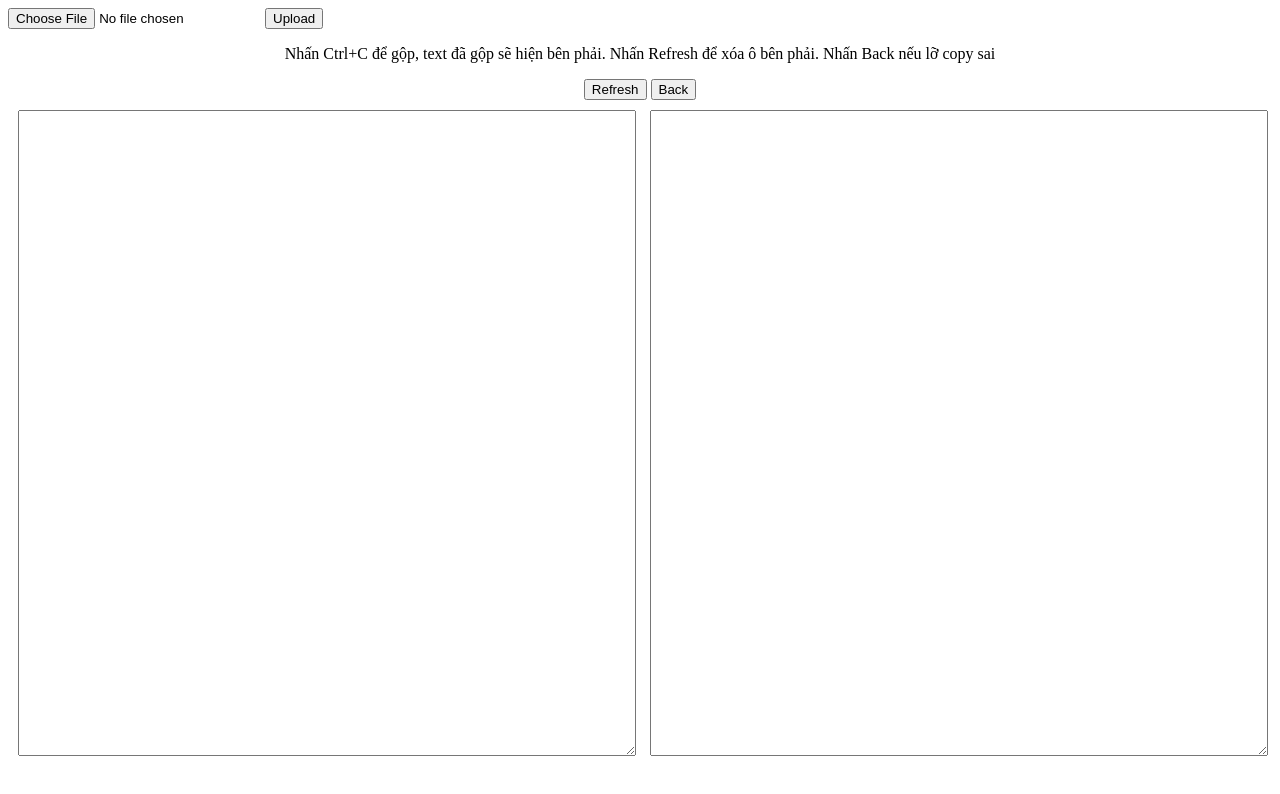
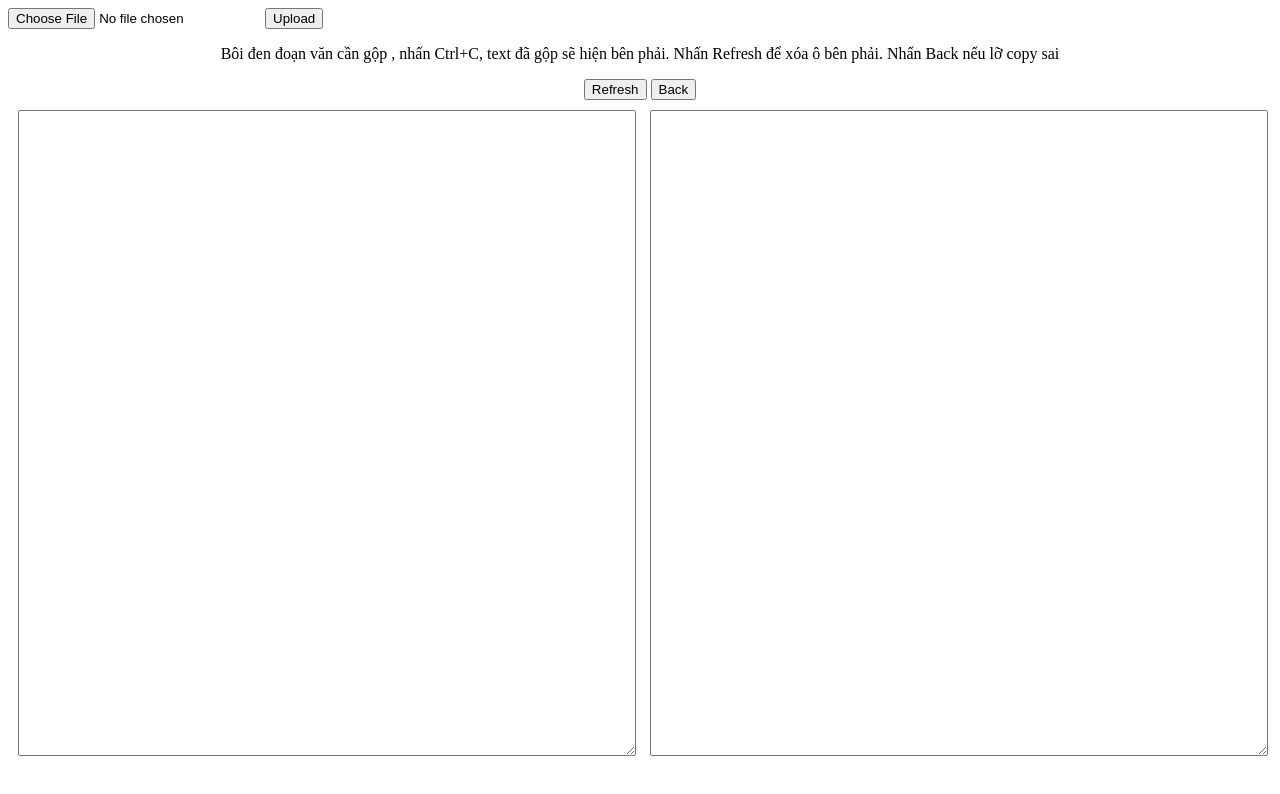
Before and after one commit to larry-tran/convert-image-to-text, a website: page pages/ConvertImageToText.html in a window 1280 px wide. Drawn offline with Linux system fonts and the light colour scheme.

Commit message:
update page

```diff
--- a/pages/ConvertImageToText.html
+++ b/pages/ConvertImageToText.html
@@ -74,7 +74,7 @@
   <input type="file" name="myFile" id="myFile" required>
   <button type="submit" onclick="convertToText()">Upload</button>
   <div class="header">
-    <p>Nhấn Ctrl+C để gộp, text đã gộp sẽ hiện bên phải. Nhấn Refresh để xóa ô bên phải. Nhấn
+    <p>Bôi đen đoạn văn cần gộp , nhấn Ctrl+C, text đã gộp sẽ hiện bên phải. Nhấn Refresh để xóa ô bên phải. Nhấn
       Back nếu lỡ copy sai</p>
     <button onclick="refreshRight()">Refresh</button>
     <button onclick="handleBack()">Back</button>
```
